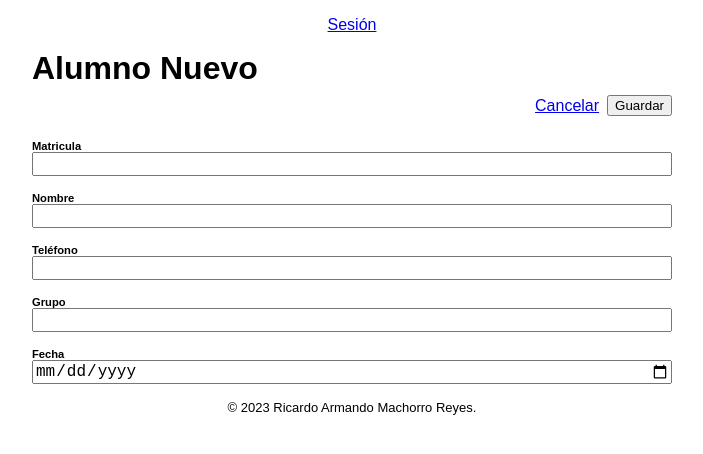
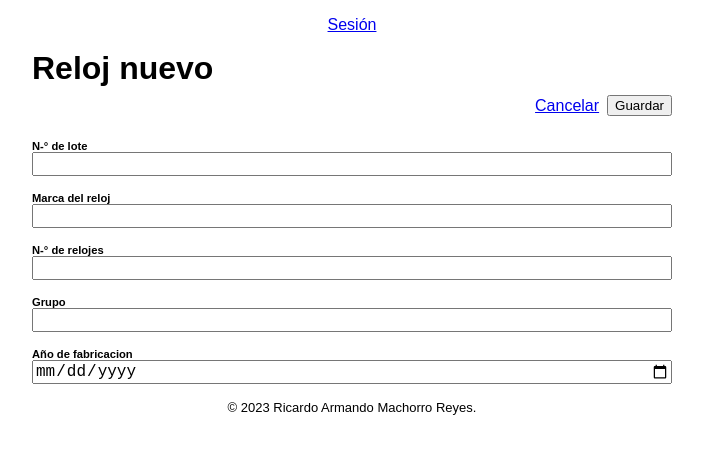
Before and after one commit to finaldgrh/finaldgrh.github.io, a plain HTML site: page alumnoNuevo.html in a window 1280 px wide. Shown: the whole page, without its empty margins (288-991 px from the left). Drawn offline with Linux system fonts and the light colour scheme; no server answers.

Commit message:
Update alumnoNuevo.html

```diff
--- a/alumnoNuevo.html
+++ b/alumnoNuevo.html
@@ -29,7 +29,7 @@
   <form name="forma">
     <mi-nav></mi-nav>
     <header>
-      <h1>Alumno Nuevo</h1>
+      <h1>Reloj nuevo</h1>
       <div class="herramientas">
         <a
           href="alumnos.html">
@@ -41,22 +41,22 @@
     </header>
     <p>
       <label>
-        Matricula
+        N-° de lote
         <input name="matricula"
           type="text" required>
       </label>
     </p>
     <p>
       <label>
-        Nombre
-        <input name="nombre"
+        Marca del reloj
+        <input name="Marca de reloj"
           type="text" required>
       </label>
     </p>
     <p>
       <label>
-        Teléfono
-        <input name="telefono"
+        N-° de relojes
+        <input name="No de relojes"
           type="text" required>
       </label>
     </p>
@@ -69,8 +69,8 @@
     </p>
     <p>
       <label>
-        Fecha
-        <input name="fecha"
+        Año de fabricacion
+        <input name="Año de fabricacion"
           type="date" required>
       </label>
     </p>
```
